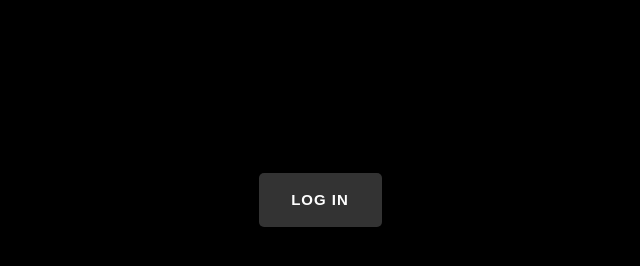
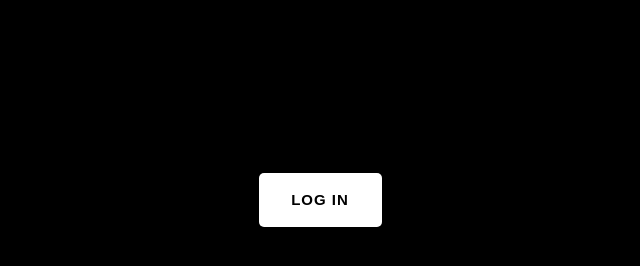
Before and after one commit to shariflock221b/demo-projects, a plain HTML site: page contact-form/index.html in a window 1280 px wide. Shown: the whole page, without its empty margins (320-960 px from the left). Drawn offline with Linux system fonts and the light colour scheme.

Commit message:
Contact-form
Making a contact form..

```diff
--- a/contact-form/main.js
+++ b/contact-form/main.js
@@ -1,3 +1,4 @@
+
 const modal = document.querySelector('.modal')
 const loginBtn = document.querySelector('.login-btn')
 const closeBtn = document.querySelector('.close')
--- a/contact-form/style.css
+++ b/contact-form/style.css
@@ -49,6 +49,10 @@ h3 {
     align-items: center;
     height: 400px;
 }
+.login-btn {
+    background: #fff;
+    color: #000;
+}
 
 /* Modal */
 
@@ -62,7 +66,6 @@ h3 {
     width: 100%;
     background: rgba(0, 0, 0, 0.5);
 }
-
 
 .modal-box {
     background-color: #fff;
```
